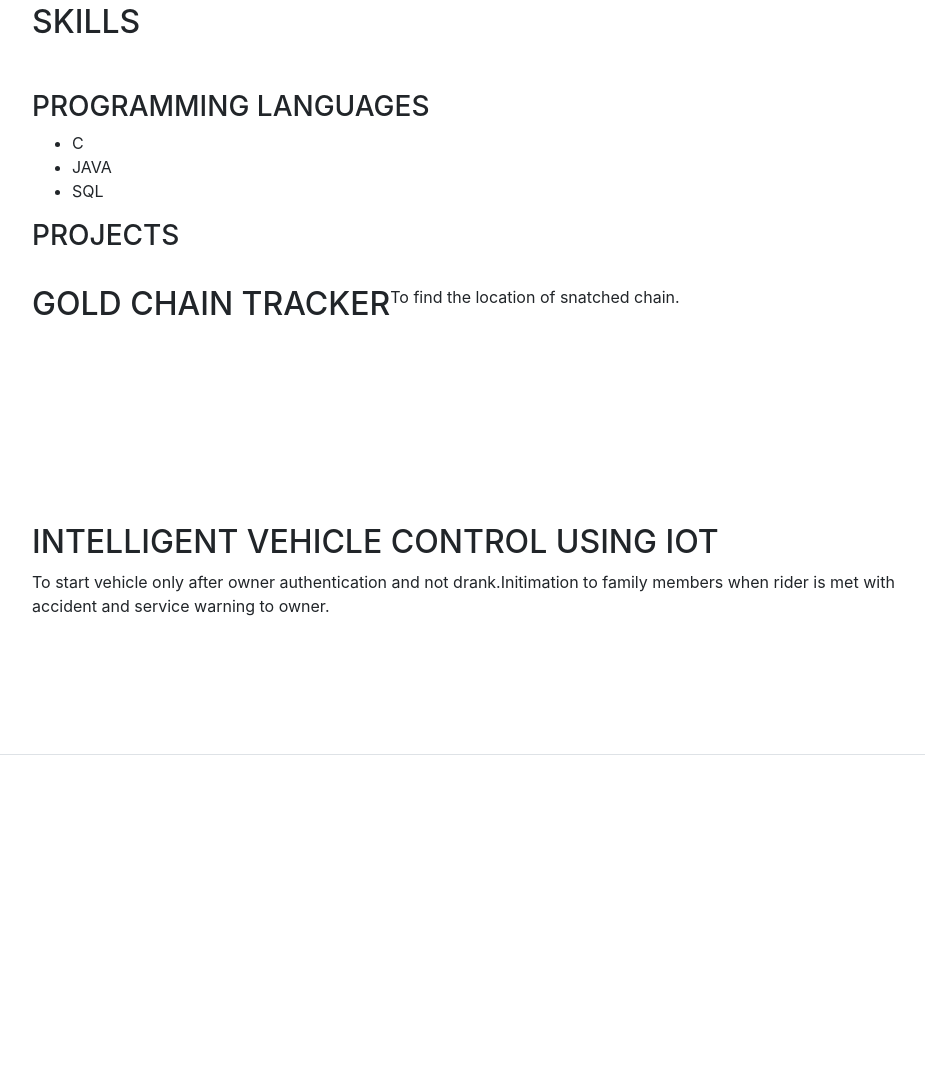
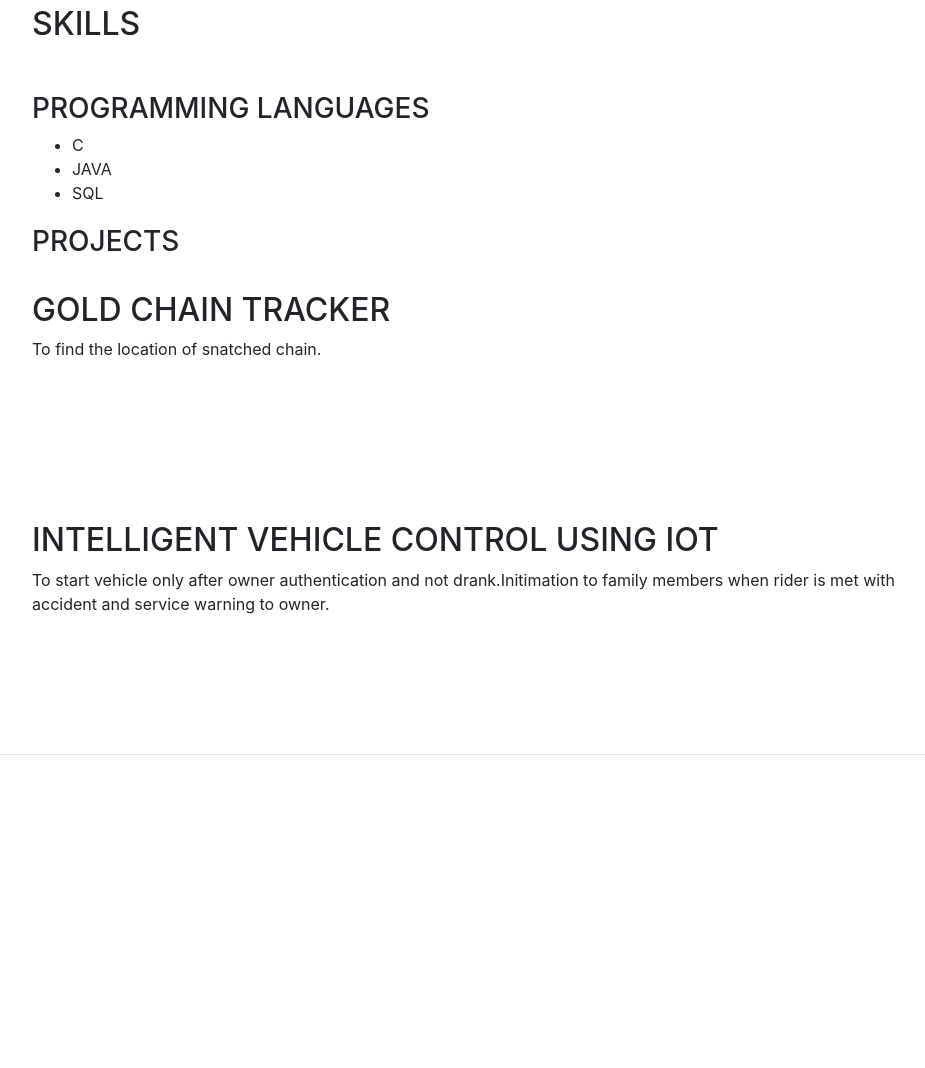
Before and after one commit to HariniSJ/HariniSJ.github.io, a website with bundled scripts: page index.htm in a window 1280 px wide. Shown: the part 2445-3513 px from the top of the page, without its empty margins (288-1213 px from the left). Built offline with nearby package versions, Linux system fonts and the light colour scheme; a web font is replaced by a local one.

Commit message:
Update index.htm

```diff
--- a/index.htm
+++ b/index.htm
@@ -181,8 +181,8 @@
 	<div class="my-auto">
           <h3>Projects</h3>
 	<br>
-	<div class="resume-item d-flex flex-column flex-md-row mb-5">
 
+           <div class="resume-content mr-auto">
               <h2>GOLD CHAIN TRACKER</h2>
               <p>To find the location of snatched chain.</p>
 
```
